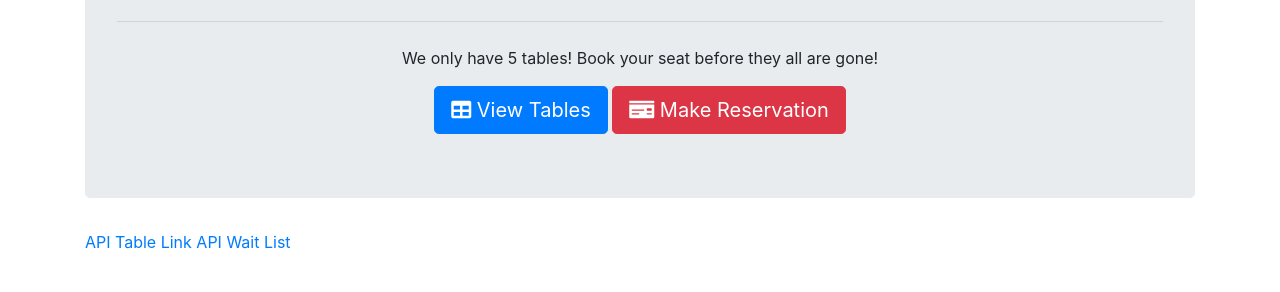
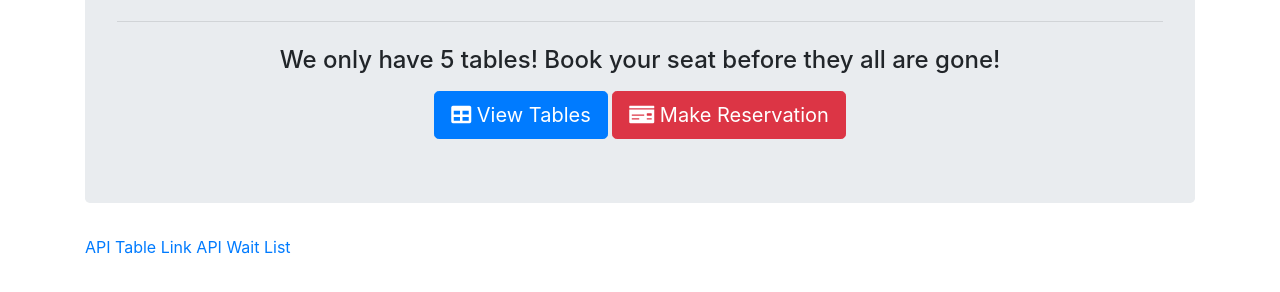
Before and after one commit to mblydenburgh/snazzy-snacks, a website: page index.html in a window 1280 px wide. Shown: the part 134-426 px from the top of the page. Drawn offline with nearby package versions, Linux system fonts and the light colour scheme.

Commit message:
Connected html pages to localhost.

```diff
--- a/index.html
+++ b/index.html
@@ -22,11 +22,11 @@
                 <div class="jumbotron">
                     <h1 class="display-4"><i class="fab fa-gripfire"></i> Snazzy Snacks</h1>
                     <hr class="my-4">
-                    <p>We only have 5 tables! Book your seat before they all are gone!
+                    <p><h4>We only have 5 tables! Book your seat before they all are gone!</h4>
                     </p>
-                    <a class="btn btn-primary btn-lg" href="tables.html" role="button"><i class="fas fa-table"></i>
+                    <a class="btn btn-primary btn-lg" href="/tables" role="button"><i class="fas fa-table"></i>
                         View Tables</a>
-                    <a class="btn btn-danger btn-lg" href="reserve.html" role="button"><i class="fas fa-money-check"></i>
+                    <a class="btn btn-danger btn-lg" href="/reserve" role="button"><i class="fas fa-money-check"></i>
                         Make Reservation</a>
                 </div>
             </div>
--- a/package.json
+++ b/package.json
@@ -17,6 +17,7 @@
   },
   "homepage": "https://github.com/mikebly/snazzy-snacks#readme",
   "dependencies": {
+    "dotenv": "^6.2.0",
     "express": "^4.16.4",
     "jquery": "^3.3.1",
     "promise-mysql": "^3.3.1"
```
Also changed, not shown: tables.html (+4 -1 lines), 1 other file.
